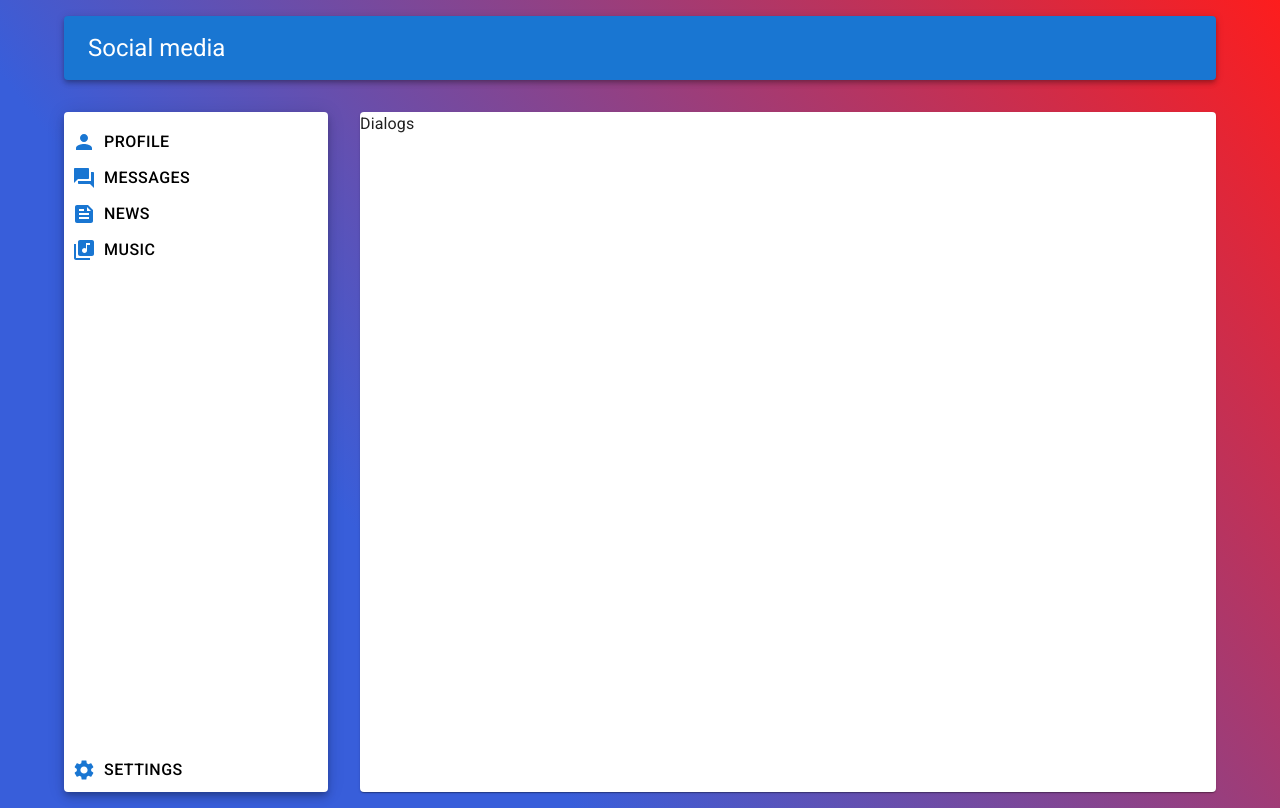
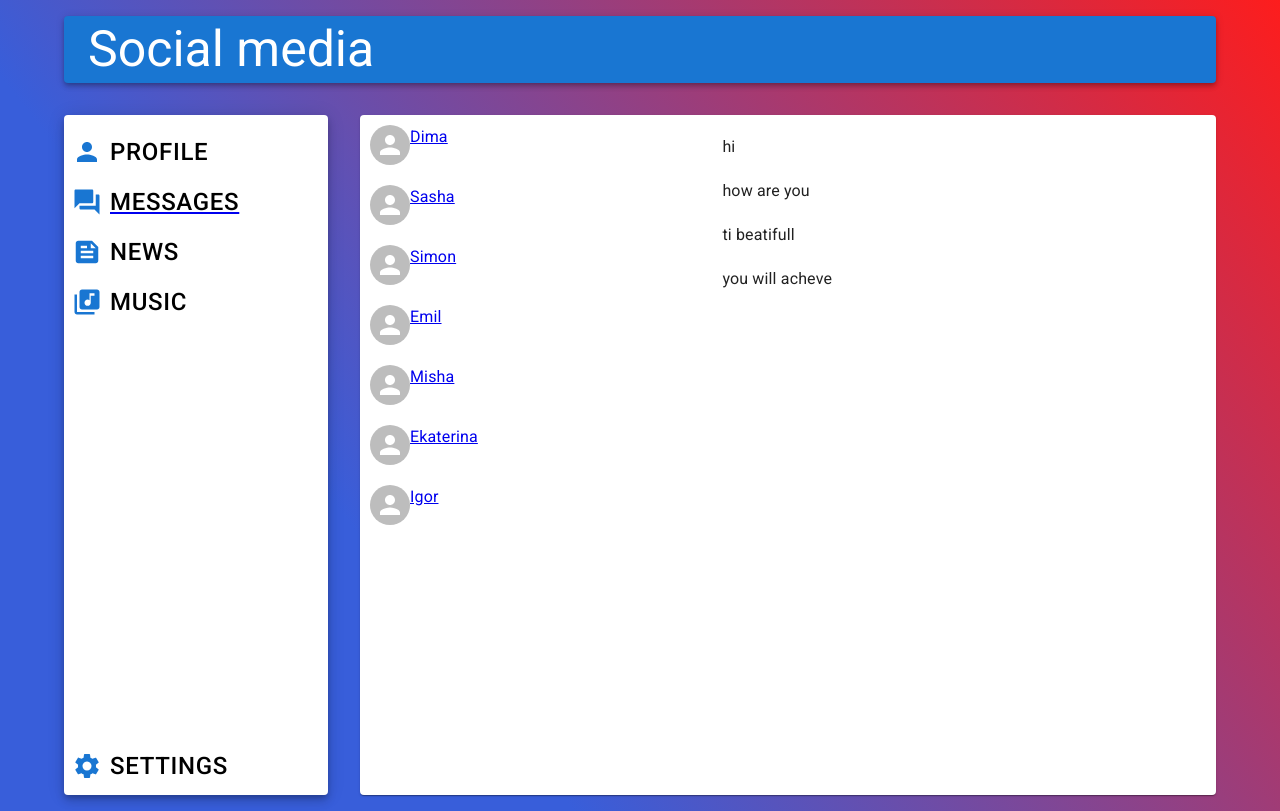
Before and after one commit to Kip-ochka/samurai-mui, a React (Create React App) app: page /dialogs in a window 1280 px wide. Built offline with nearby package versions, Linux system fonts and the light colour scheme.

Commit message:
feat: continue routing

```diff
--- a/src/App/GridSection/MainBody/Dialogs/Dialogs.jsx
+++ b/src/App/GridSection/MainBody/Dialogs/Dialogs.jsx
@@ -1,9 +1,46 @@
 import React from "react";
+import l from './Dialogs.module.css'
+import {NavLink} from "react-router-dom";
+import {Avatar} from "@mui/material";
 
-const Dialogs = (props) => {
+const DialogItem = ({id, name}) => {
+    let style = `${l.dialog} ${l.activeDialog}`
+    let path = `dialogs/${id}`
     return (
-        <div>Dialogs</div>
+        <div className={style}>
+            <Avatar/> <NavLink to={path}>{name}</NavLink>
+        </div>
     )
 }
 
+const Message = ({message}) => {
+    return <div className={l.message}>{message}</div>
+
+}
+const Dialogs = (props) => {
+    return (<div className={l.dialogs}>
+            <div>
+                <DialogItem id={1} name={'Dima'}/>
+                <DialogItem id={2} name={'Sasha'}/>
+                <DialogItem id={3} name={'Simon'}/>
+                <DialogItem id={4} name={'Emil'}/>
+                <DialogItem id={5} name={'Misha'}/>
+                <DialogItem id={6} name={'Ekaterina'}/>
+                <DialogItem id={7} name={'Igor'}/>
+            </div>
+
+
+            <div className={l.messages}>
+                <Message message='hi'/>
+                <Message message='how are you'/>
+                <Message message='ti beatifull'/>
+                <Message message='you will acheve'/>
+            </div>
+            </div>
+
+    )
+
+
+}
+
 export default Dialogs
--- /dev/null
+++ b/src/App/GridSection/MainBody/Dialogs/Dialogs.module.css
@@ -0,0 +1,28 @@
+.dialogs {
+    display: grid;
+    grid-template-columns: 4fr 6fr;
+}
+
+.dialogItem {
+    padding: 10px;
+}
+
+.dialog {
+    padding: 10px;
+    display: flex;
+    width:200px;
+}
+
+.messages {
+    padding: 10px;
+
+}
+
+.message {
+    padding: 10px;
+
+}
+
+.activeDialog {
+    color: gold;
+}
--- a/src/App/GridSection/MainBody/MainBody.jsx
+++ b/src/App/GridSection/MainBody/MainBody.jsx
@@ -10,7 +10,7 @@ export default function MainBody() {
     return (
         <Paper sx={{minHeight: '85vh'}}>
             <Routes>
-                <Route path="/" element={<UserSection/>}/>
+                <Route path="/profile" element={<UserSection/>}/>
                 <Route path="/dialogs" element={<Dialogs/>}/>
                 <Route path="/news" element={<News/>}/>
                 <Route path="/music" element={<Music/>}/>
--- a/src/App/GridSection/NavSection/NavButton/NavLink.jsx
+++ b/src/App/GridSection/NavSection/MyNavLink/MyNavLink.jsx
@@ -1,10 +1,11 @@
 import Typography from '@mui/material/Typography'
 import {Link} from "@mui/material";
 
-function NavLink(props) {
+function MyNavLink(props) {
     return (
         <Link
             underline="hover"
+            component='div'
             sx={{
                 display: 'flex',
                 alignItems: 'center',
@@ -15,11 +16,11 @@ function NavLink(props) {
             }}
         >
             {props.icon}
-            <Typography variant='button' color='initial' sx={{pl: 1, fontSize:'1rem'}}>
+            <Typography variant='button' color='initial' sx={{pl: 1, fontSize:'1.5rem'}}>
                 {props.buttonText}
             </Typography>
         </Link>
     )
 }
 
-export default NavLink
+export default MyNavLink
--- a/src/App/GridSection/NavSection/NavSection.jsx
+++ b/src/App/GridSection/NavSection/NavSection.jsx
@@ -4,10 +4,11 @@ import ForumIcon from '@mui/icons-material/Forum'
 import FeedIcon from '@mui/icons-material/Feed'
 import PersonIcon from '@mui/icons-material/Person'
 import SettingsIcon from '@mui/icons-material/Settings'
-import NavLink from './NavButton/NavLink'
-import {Routes, Route, Link} from "react-router-dom";
+import MyNavLink from './MyNavLink/MyNavLink'
+import {NavLink} from "react-router-dom";
 
 export default function NavSection() {
+
     return (
         <>
             <Paper
@@ -22,20 +23,29 @@ export default function NavSection() {
                 }}
             >
                 <div>
-                    <Link to='/' style={{textDecoration: 'none'}}><NavLink href="/profile" buttonText='Profile'
-                                                                           icon={<PersonIcon/>}/></Link>
-                    <Link to='/dialogs' style={{textDecoration: 'none'}}><NavLink buttonText='Messages'
-                                                                                  icon={<ForumIcon/>}/></Link>
-                    <Link to='news' style={{textDecoration: 'none'}}><NavLink buttonText='News'
-                                                                              icon={<FeedIcon/>}/></Link>
-                    <Link to='music' style={{textDecoration: 'none'}}><NavLink buttonText='Music'
-                                                                               icon={<LibraryMusicIcon/>}/></Link>
+                    <NavLink to='/profile' style={({isActive}) =>
+                        isActive ? undefined : {textDecoration: 'none'}
+                    }><MyNavLink icon={<PersonIcon sx={{height:'30px', width:'30px'}}/>}
+                                 buttonText='Profile'/></NavLink>
+                    <NavLink to='/dialogs' style={({isActive}) =>
+                        isActive ? undefined : {textDecoration: 'none'}
+                    }><MyNavLink icon={<ForumIcon sx={{height:'30px', width:'30px'}}/>}
+                                 buttonText='Messages'/></NavLink>
+                    <NavLink to='/news' style={({isActive}) =>
+                        isActive ? undefined : {textDecoration: 'none'}
+                    }><MyNavLink icon={<FeedIcon sx={{height:'30px', width:'30px'}}/>}
+                                 buttonText='News'/></NavLink>
+                    <NavLink to='/music' style={({isActive}) =>
+                        isActive ? undefined : {textDecoration: 'none'}
+                    }><MyNavLink icon={<LibraryMusicIcon sx={{height:'30px', width:'30px'}}/>}
+                                 buttonText='Music'/></NavLink>
                 </div>
                 <div>
-                    <Link to='settings' style={{textDecoration: 'none'}}><NavLink buttonText='Settings'
-                                                                                  icon={<SettingsIcon/>}/></Link>
+                    <NavLink to='/settings' style={({isActive}) =>
+                        isActive ? undefined : {textDecoration: 'none'}
+                    }><MyNavLink icon={<SettingsIcon sx={{height:'30px', width:'30px'}}/>}
+                                 buttonText='Settings'/></NavLink>
                 </div>
-
             </Paper>
         </>
     )
--- a/src/App/Header/Header.jsx
+++ b/src/App/Header/Header.jsx
@@ -6,7 +6,7 @@ export default function Header() {
   return (
     <AppBar position='static' color='primary' sx={{ borderRadius: 1 }}>
       <Toolbar>
-        <Typography variant='h5' component='span'>
+        <Typography variant='h5' component='span' sx={{fontSize:'50px'}}>
           Social media
         </Typography>
       </Toolbar>
```
